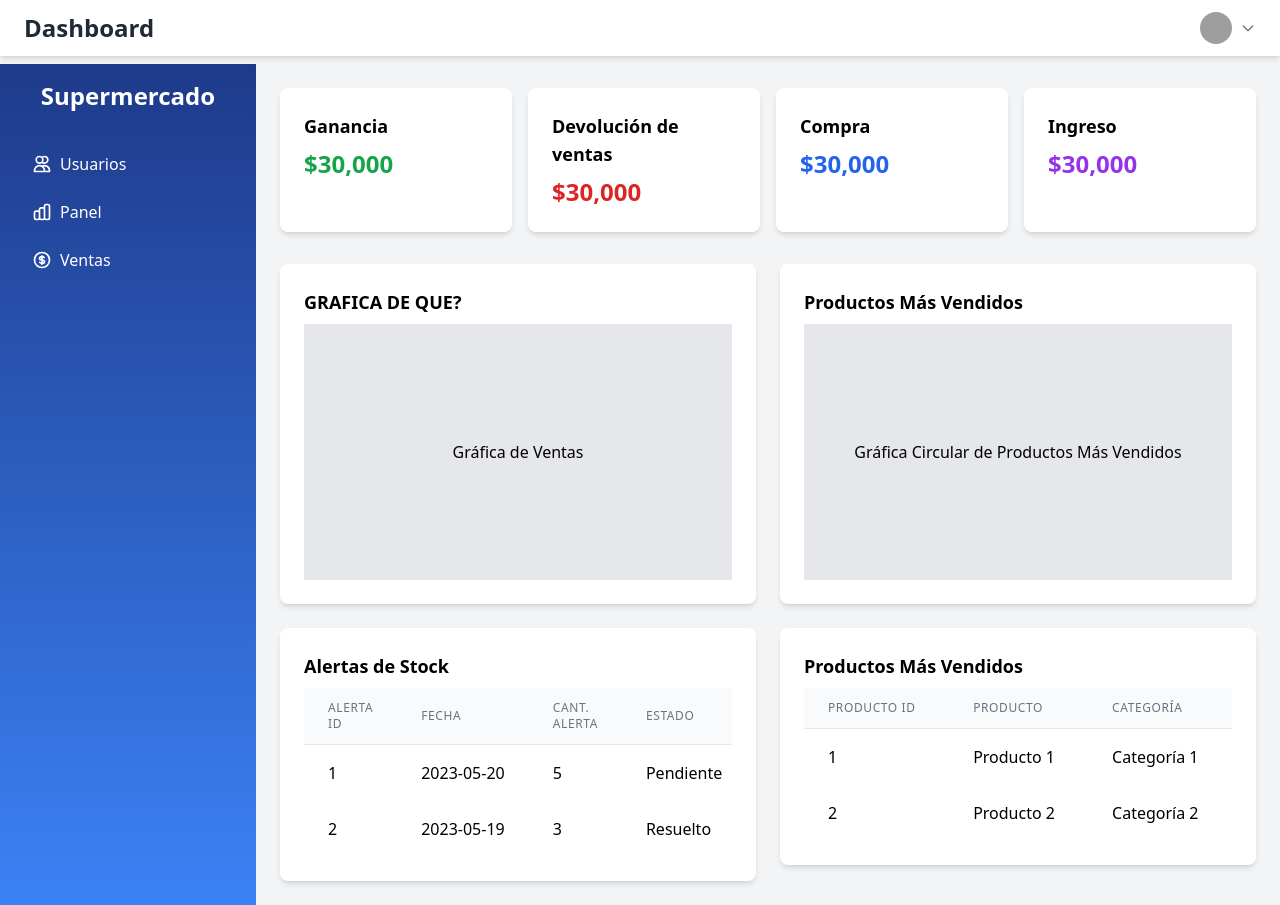
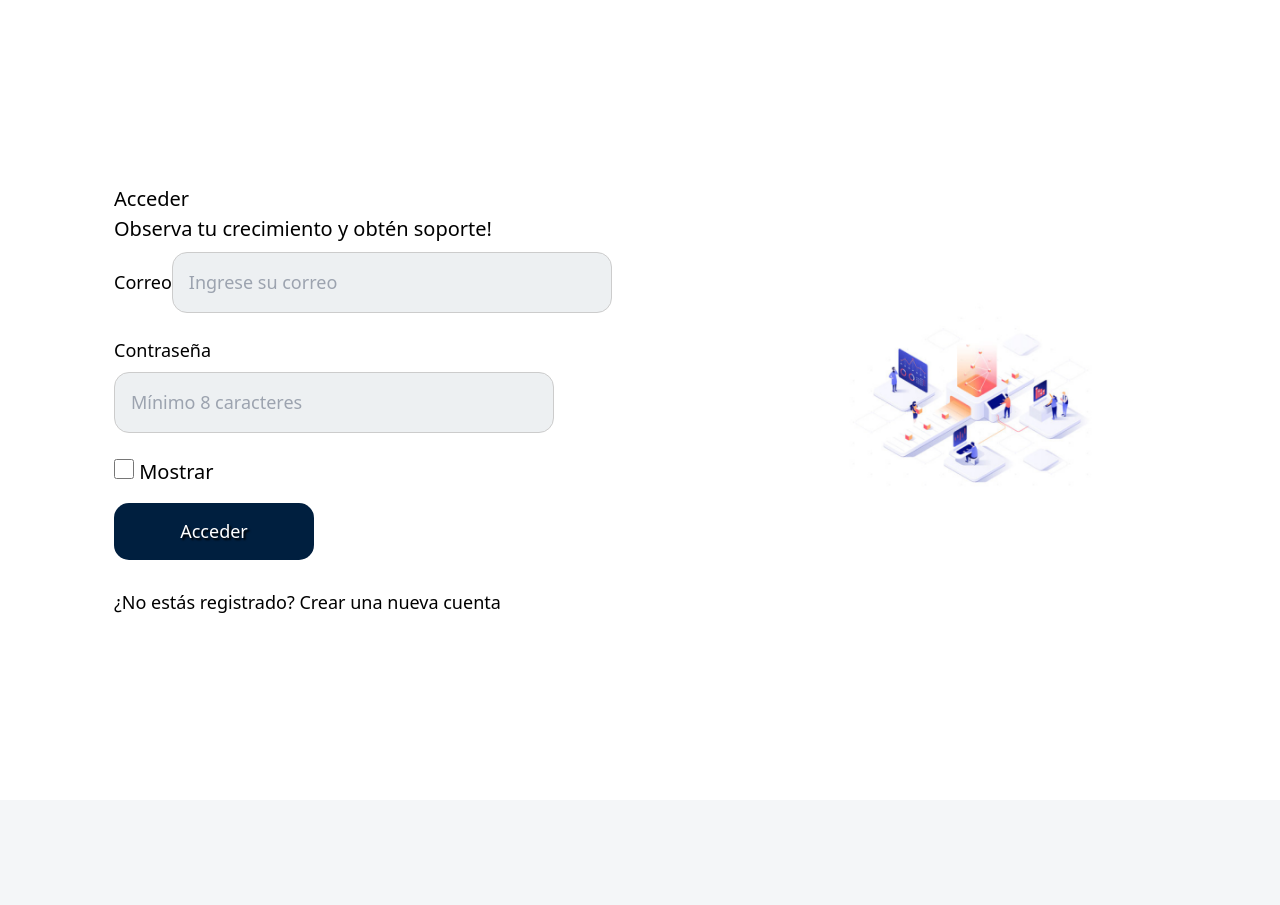
Before and after one commit to 02loveslollipop/SICCA-FORK, a React (Vite) app in the folder SICCA_Front/: page / in a window 1280 px wide. After the commit the page ends 800 px from the top, so only its background shows below. Built offline with nearby package versions, Linux system fonts and the light colour scheme; grey boxes are pictures that could not be loaded.

Commit message:
integracion paginas en el dashboard

```diff
--- a/SICCA_Front/src/main.jsx
+++ b/SICCA_Front/src/main.jsx
@@ -1,13 +1,11 @@
 import { StrictMode } from 'react'
 import { createRoot } from 'react-dom/client'
-// import App from './App.jsx'
-import Dashboard from './pages/DashboardAdmin.jsx'
+import App from './App.jsx'
 //import './index.css'
-//import DashboardAdmin from './pages/DashboardAdmin.jsx'
 
 
 createRoot(document.getElementById('root')).render(
   <StrictMode>
-    <Dashboard/>
+    <App/>
   </StrictMode>,
 )
```
